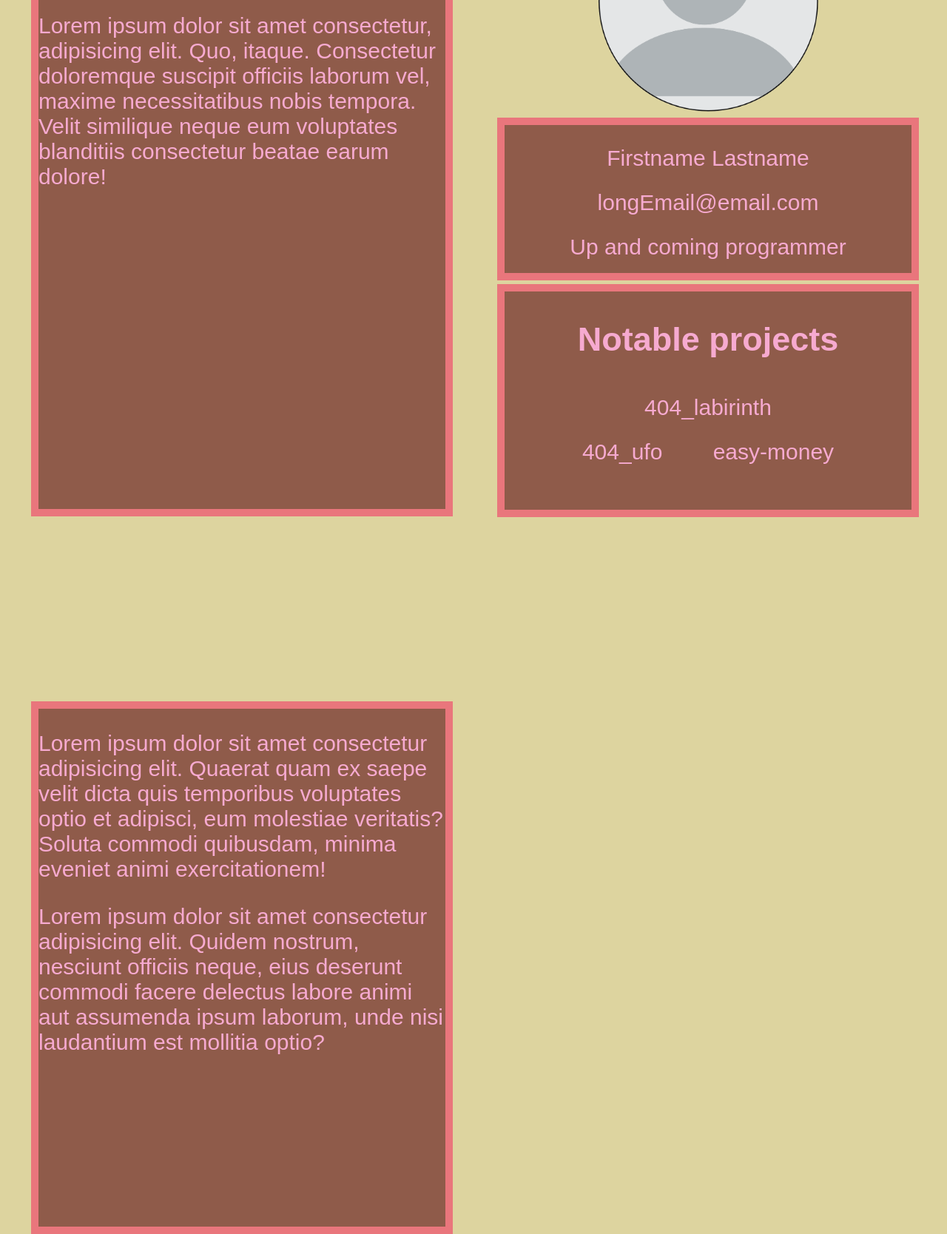
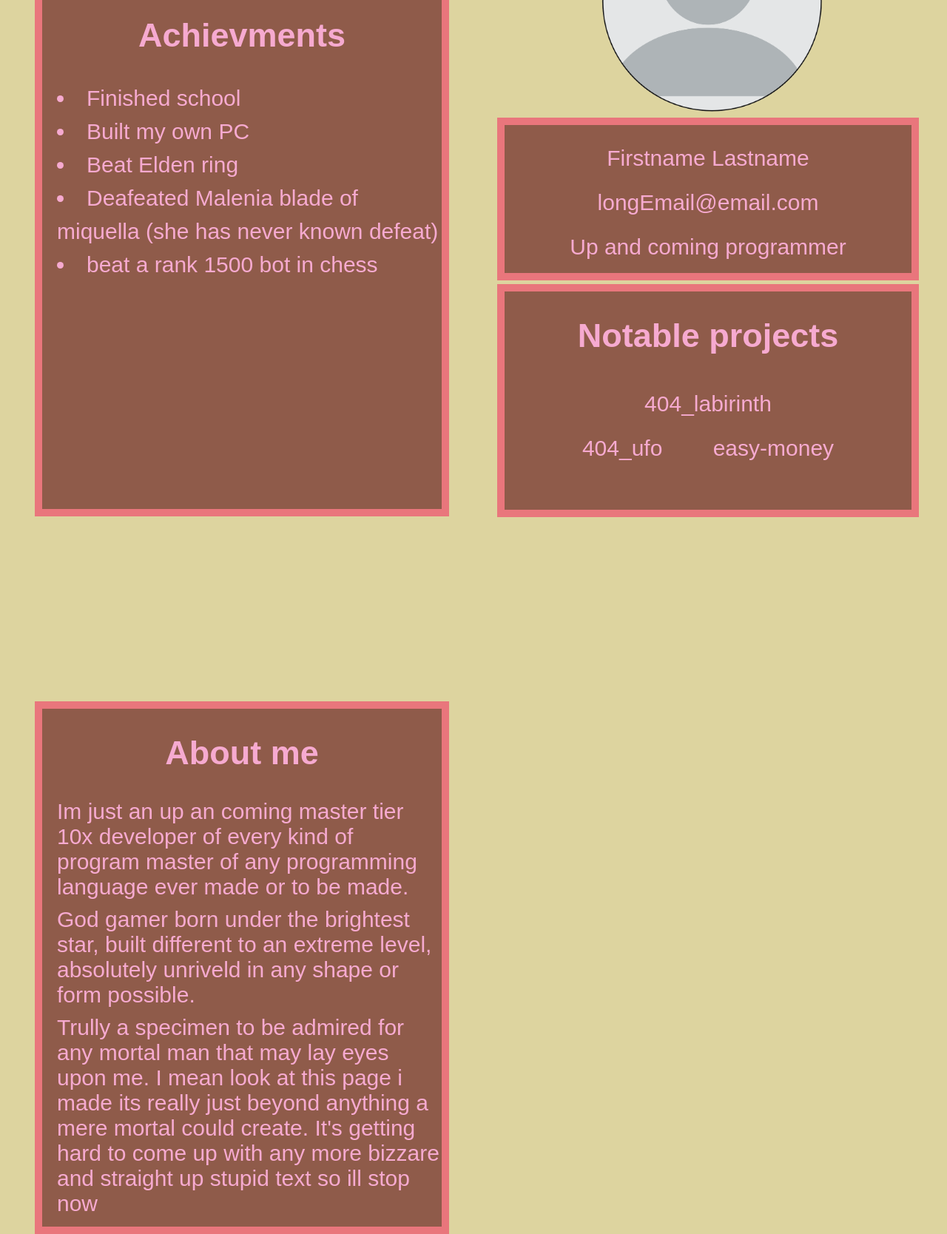
Before and after one commit to ZydrunasK/website1, a website: page index.html in a window 1280 px wide. Shown: the part 240-1908 px from the top of the page at 74% size. Drawn offline with Linux system fonts and the light colour scheme.

Commit message:
finished for now

```diff
--- a/index.html
+++ b/index.html
@@ -6,15 +6,6 @@
     <title>My Profile</title>
     <style>
 
-        section:nth-child(1) {
-
-        }
-        section:nth-child(2) {
-
-        }
-        section:nth-child(3) {
-
-        }
         section {
             width: 630px;
             height: 970px;
@@ -23,10 +14,10 @@
         /* first and third section div */
         section > div {
             background-color: #8F5B4A;
-            width: 550px;
+            width: 540px;
             height: 700px;
             margin-top: 210px;
-            margin-left: 30px;
+            margin-left: 35px;
             border: 10px solid #E9767C;
         }
         /* person info*/
@@ -42,7 +33,7 @@
 
 
         }
-         /* second section second div */
+         /* links div */
         div ~ div {
             background-color: #8F5B4A;
             width: 550px;
@@ -57,7 +48,7 @@
             height: 300px;
             width: 300px;
             margin-top: 84px;
-            margin-left: 165px;
+            margin-left: 170px;
         }
         body {
             background-color: #DDD49F;
@@ -69,7 +60,8 @@
         }
         h1 {
             line-height: 2em;
-            margin-top: 20px;
+            margin-top: 15px;
+            text-align: center;
         }
         a {
             text-decoration: none;
@@ -83,6 +75,17 @@
             margin-top: -20px;
             word-spacing: 2em;
         }
+        p ~ li {
+            line-height: 1.5em;
+            margin-left: 20px;
+        }
+        /* nezinau ka dagiau det tai pasiduodu*/
+       .imdone {
+        word-spacing: normal;
+        margin-left: 20px;
+       }
+
+
 
     </style>
 </head>
@@ -90,10 +93,14 @@
     <!--notable tab -->
    <section>
         <div>
+            <h1>Achievments</h1>
             <p>
-            </p>
-            <p>
-                Lorem ipsum dolor sit amet consectetur, adipisicing elit. Quo, itaque. Consectetur doloremque suscipit officiis laborum vel, maxime necessitatibus nobis tempora. Velit similique neque eum voluptates blanditiis consectetur beatae earum dolore!
+                <li>Finished school</li>
+                <li>Built my own PC</li>
+                <li>Beat Elden ring</li>
+                <li>Deafeated Malenia blade of miquella (she has never known defeat)</li>
+                <li>beat a rank 1500 bot in chess</li>
+
             </p>
         </div>
    </section>
@@ -123,11 +130,13 @@
     <!--about me-->
    <section>
         <div>
+            <h1>About me</h1>
             <p>
-                Lorem ipsum dolor sit amet consectetur adipisicing elit. Quaerat quam ex saepe velit dicta quis temporibus voluptates optio et adipisci, eum molestiae veritatis? Soluta commodi quibusdam, minima eveniet animi exercitationem!
-            </p>
-            <p>
-                Lorem ipsum dolor sit amet consectetur adipisicing elit. Quidem nostrum, nesciunt officiis neque, eius deserunt commodi facere delectus labore animi aut assumenda ipsum laborum, unde nisi laudantium est mollitia optio?
+                <p class="imdone">Im just an up an coming master tier 10x developer of every kind of program master of any programming language ever made or to be made.</p>
+                <p class="imdone">God gamer born under the brightest star, built different to an extreme level, absolutely unriveld in any shape or form possible.</p>
+                <p class="imdone">Trully a specimen to be admired for any mortal man that may lay eyes upon me.
+                 I mean look at this page i made its really just beyond anything a mere mortal could create. It's getting hard to come up with any more bizzare and straight up stupid
+                  text so ill stop now</p>
             </p>
         </div>
    </section>
```
